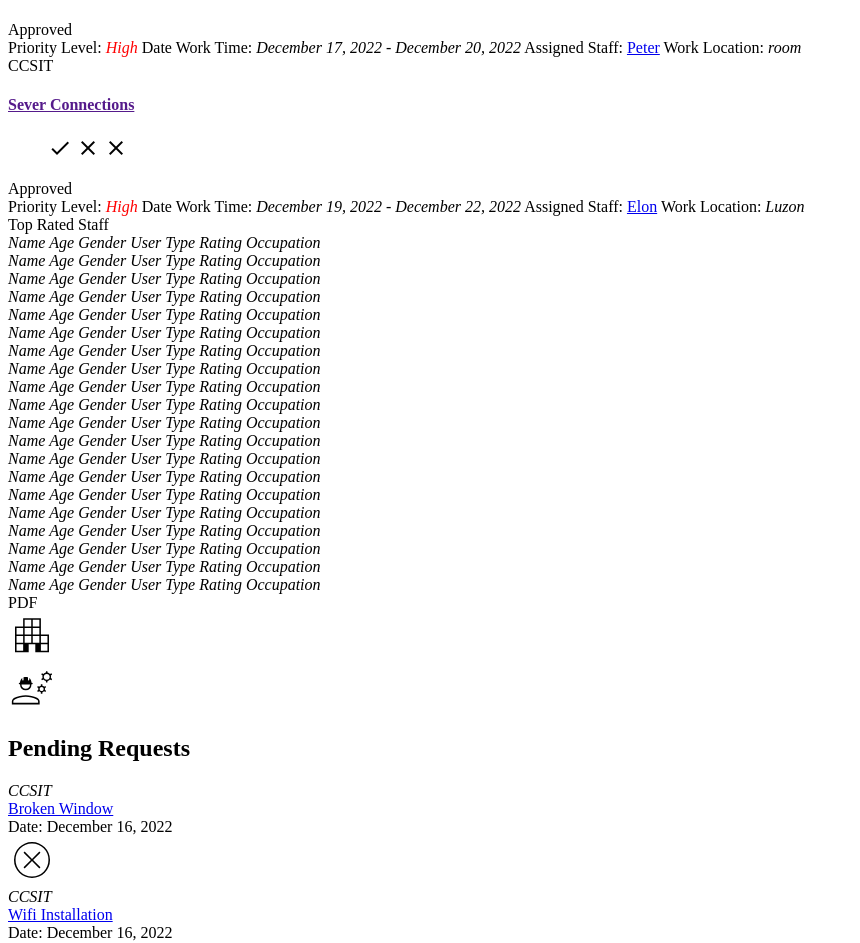
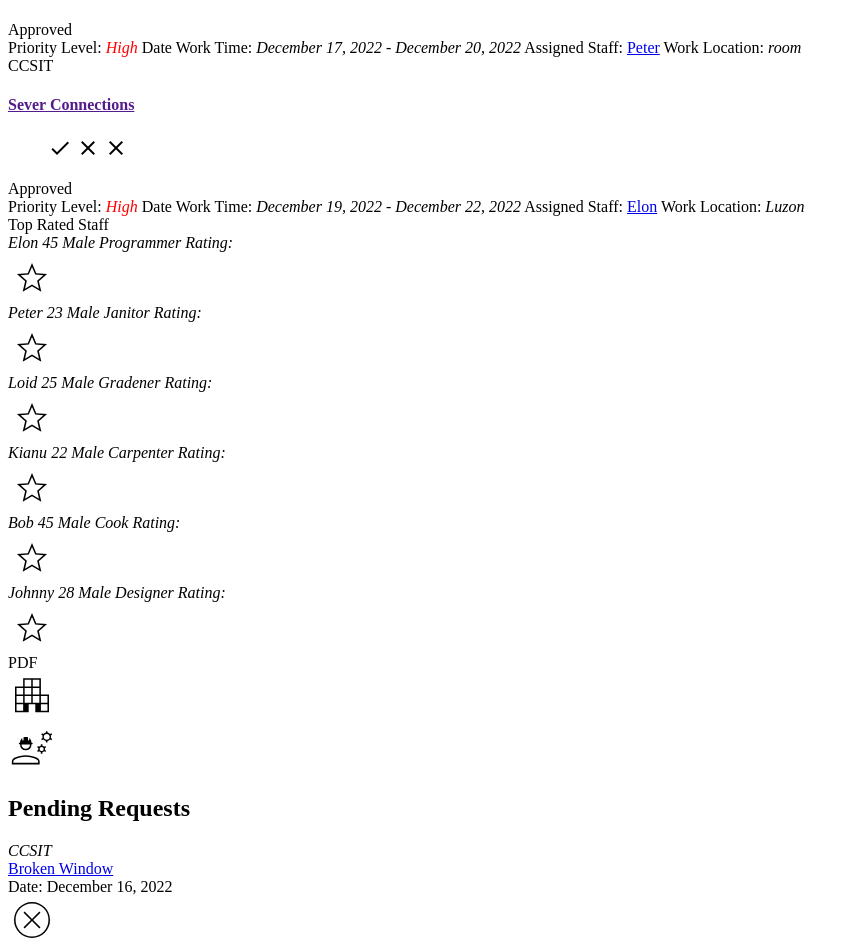
Before and after one commit to Kianu6969/FlaskAppWorkRequest, a Flask app: template flaskWorkRequest/project1/flaskApp/templates/adminDashboard.html in a window 1280 px wide. Shown: the part 3678-4621 px from the top of the page, without its empty margins (0-860 px from the left). Run offline with Flask 2, Linux system fonts and the light colour scheme; tables that the repository leaves empty hold one stand-in row (values such as "Sample post"); the template is opened without the code that fills it: values that come from a table or form of the project are taken from there, most other values are stand-ins (such as "Sample title", 1, 10 or a date in 2020); some libraries are stand-ins or nearby versions.

Commit message:
ratings not done yet

```diff
--- a/flaskWorkRequest/project1/flaskApp/routes.py
+++ b/flaskWorkRequest/project1/flaskApp/routes.py
@@ -27,6 +27,9 @@ def adminPage():
 	requestsCount = UserRequestForm.query.filter_by(status='Pending').count()
 	pendingRequest = UserRequestForm.query.filter_by(status='Pending').order_by(desc(UserRequestForm.dateApproved))
 	staffCount = User.query.filter_by(userType='Staff').count()
+
+	staffs = StaffExtension.query.all()
+	# staffProfilePic = User.query.filter_by(id=staffs.staffId)
 
 	profileImage = url_for('static', filename='profilePic/'+current_user.profilePicture)
 	# usersRequestor = User.query.filter_by(userType='Requestor')
@@ -64,7 +67,8 @@ def adminPage():
 	    					countReq=requestsCount,
 	    					countStaff=staffCount,
 	    					pendingRequest=pendingRequest,
-	    					profileImage=profileImage)
+	    					profileImage=profileImage,
+	    					staff=staffs)
 # reject a request
 @app.route('/adminPage/reject/<name>/<int:ids>')
 def reject(name, ids):
--- a/flaskWorkRequest/project1/flaskApp/templates/adminDashboard.html
+++ b/flaskWorkRequest/project1/flaskApp/templates/adminDashboard.html
@@ -106,14 +106,50 @@
 					</span>
 
 					<span class="top-staff-profile">
-						{% for i in range(20) %}
+						{% for staff in staff %}
 						<div class="staff-profile">
-							<i>Name</i>
-							<i>Age</i>
-							<i>Gender</i>
-							<i>User Type</i>
-							<i>Rating</i>
-							<i>Occupation</i>
+							<i class="id" style="display: none;">{{ staff.staffId }}</i>
+							<i class="name">{{ staff.staffName }}</i>
+							<i class="age">{{ staff.staffAge }}</i>
+							<i class="gender">{{ staff.staffGender }}</i>
+							<i class="occupation">{{ staff.staffOccupation }}</i>
+
+							<span class="rating">
+								<i>Rating: </i>
+								{% if staff.staffRating == 0 or staff.staffRating == 1%}
+									<div>
+										<img class='star-rating' src="{{ url_for('static', filename='img/star.svg') }}">
+									</div>
+								{% elif staff.staffRating == 2 %}
+									<div>
+										<img class='star-rating' src="{{ url_for('static', filename='img/star.svg') }}">
+										<img class='star-rating' src="{{ url_for('static', filename='img/star.svg') }}">
+									</div>
+								{% elif staff.staffRating == 3 %}
+									<div>
+										<img class='star-rating' src="{{ url_for('static', filename='img/star.svg') }}">
+										<img class='star-rating' src="{{ url_for('static', filename='img/star.svg') }}">
+										<img class='star-rating' src="{{ url_for('static', filename='img/star.svg') }}">
+									</div>
+								{% elif staff.staffRating == 4 %}
+									<div>
+										<img class='star-rating' src="{{ url_for('static', filename='img/star.svg') }}">
+										<img class='star-rating' src="{{ url_for('static', filename='img/star.svg') }}">
+										<img class='star-rating' src="{{ url_for('static', filename='img/star.svg') }}">
+										<img class='star-rating' src="{{ url_for('static', filename='img/star.svg') }}">
+									</div>
+								{% elif staff.staffRating == 5 %}
+									<div>
+										<img class='star-rating' src="{{ url_for('static', filename='img/star.svg') }}">
+										<img class='star-rating' src="{{ url_for('static', filename='img/star.svg') }}">
+										<img class='star-rating' src="{{ url_for('static', filename='img/star.svg') }}">
+										<img class='star-rating' src="{{ url_for('static', filename='img/star.svg') }}">
+										<img class='star-rating' src="{{ url_for('static', filename='img/star.svg') }}">
+									</div>
+								{% endif %}
+
+							</span>
+
 						</div>
 						{% endfor %}
 					</span>
```
Also changed, not shown: flaskWorkRequest/project1/flaskApp/static/adminDashboard.css (+74 -5 lines), flaskWorkRequest/project1/flaskApp/static/globalVariables.css (+4 -4 lines), flaskWorkRequest/project1/flaskApp/static/img/star.svg (added).
